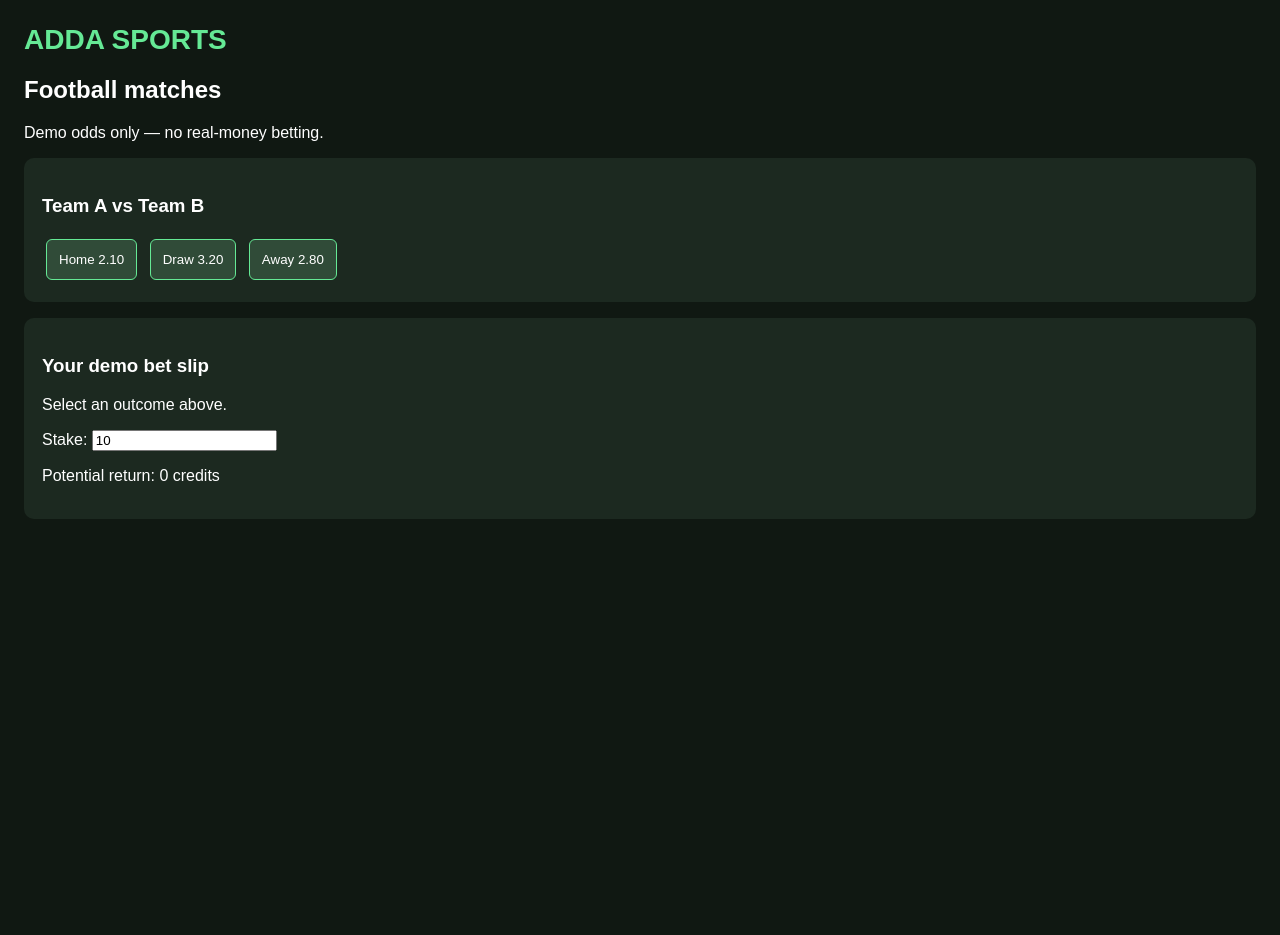
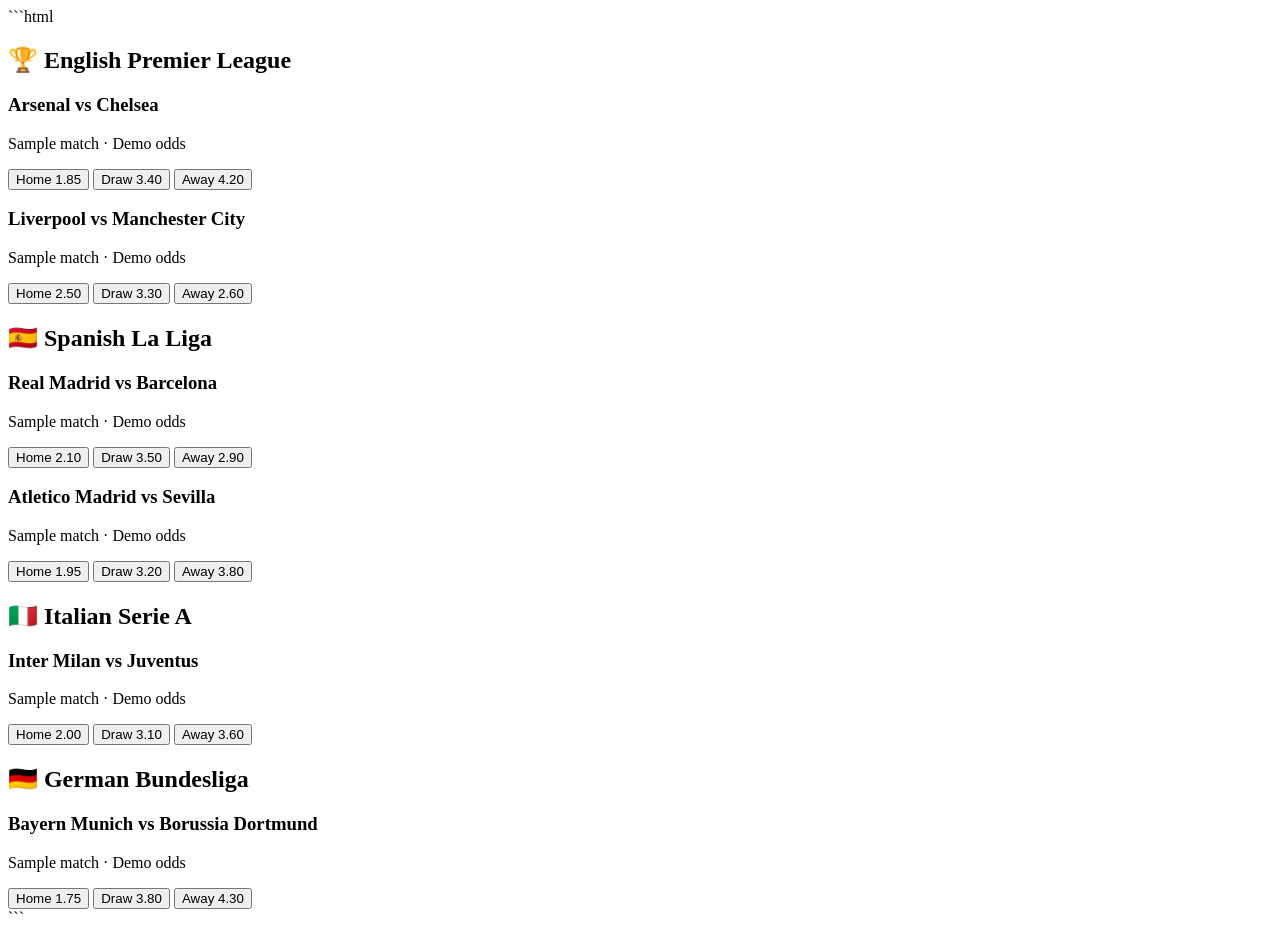
Before and after one commit to loshexdam/addabet, a plain HTML site: page index.html in a window 1280 px wide. Before the commit the page ends 800 px from the top, so only its background shows below. Drawn offline with Linux system fonts and the light colour scheme.

Commit message:
Update index.html

````diff
--- a/index.html
+++ b/index.html
@@ -1,85 +1,67 @@
 
-<!DOCTYPE html>
-<html lang="en">
-<head>
-  <meta charset="UTF-8">
-  <meta name="viewport" content="width=device-width, initial-scale=1">
-  <title>Adda Sports Demo</title>
-  <style>
-    body {
-      font-family: Arial, sans-serif;
-      background: #101812;
-      color: white;
-      margin: 0;
-      padding: 24px;
-    }
-    header {
-      color: #65e995;
-      font-size: 28px;
-      font-weight: bold;
-    }
-    .match {
-      background: #1c2920;
-      padding: 18px;
-      margin: 16px 0;
-      border-radius: 10px;
-    }
-    button {
-      padding: 12px;
-      margin: 4px;
-      background: #304b38;
-      color: white;
-      border: 1px solid #65e995;
-      border-radius: 6px;
-      cursor: pointer;
-    }
-    button:focus, button:hover {
-      background: #267342;
-    }
-  </style>
-</head>
-<body>
-  <header>ADDA SPORTS</header>
-  <h2>Football matches</h2>
-  <p>Demo odds only — no real-money betting.</p>
+```html
+<!-- FOOTBALL LEAGUES AND SAMPLE MATCHES -->
+<section class="league">
+  <h2>🏆 English Premier League</h2>
 
   <div class="match">
-    <h3>Team A vs Team B</h3>
-    <button onclick="select('Home win', 2.1)">Home 2.10</button>
-    <button onclick="select('Draw', 3.2)">Draw 3.20</button>
-    <button onclick="select('Away win', 2.8)">Away 2.80</button>
+    <h3>Arsenal vs Chelsea</h3>
+    <p>Sample match · Demo odds</p>
+    <button onclick="select('Arsenal win', 1.85)">Home 1.85</button>
+    <button onclick="select('Draw', 3.40)">Draw 3.40</button>
+    <button onclick="select('Chelsea win', 4.20)">Away 4.20</button>
   </div>
 
   <div class="match">
-    <h3>Your demo bet slip</h3>
-    <p id="selection">Select an outcome above.</p>
-    <label>Stake:
-      <input id="stake" type="number" min="1" value="10">
-    </label>
-    <p id="return">Potential return: 0 credits</p>
+    <h3>Liverpool vs Manchester City</h3>
+    <p>Sample match · Demo odds</p>
+    <button onclick="select('Liverpool win', 2.50)">Home 2.50</button>
+    <button onclick="select('Draw', 3.30)">Draw 3.30</button>
+    <button onclick="select('Manchester City win', 2.60)">Away 2.60</button>
+  </div>
+</section>
+
+<section class="league">
+  <h2>🇪🇸 Spanish La Liga</h2>
+
+  <div class="match">
+    <h3>Real Madrid vs Barcelona</h3>
+    <p>Sample match · Demo odds</p>
+    <button onclick="select('Real Madrid win', 2.10)">Home 2.10</button>
+    <button onclick="select('Draw', 3.50)">Draw 3.50</button>
+    <button onclick="select('Barcelona win', 2.90)">Away 2.90</button>
   </div>
 
-  <script>
-    let odds = 0;
+  <div class="match">
+    <h3>Atletico Madrid vs Sevilla</h3>
+    <p>Sample match · Demo odds</p>
+    <button onclick="select('Atletico Madrid win', 1.95)">Home 1.95</button>
+    <button onclick="select('Draw', 3.20)">Draw 3.20</button>
+    <button onclick="select('Sevilla win', 3.80)">Away 3.80</button>
+  </div>
+</section>
 
-    function select(name, value) {
-      odds = value;
-      document.getElementById('selection').textContent =
-        name + ' @ ' + value.toFixed(2);
-      calculate();
-    }
+<section class="league">
+  <h2>🇮🇹 Italian Serie A</h2>
 
-    function calculate() {
-      const stake = Number(document.getElementById('stake').value);
-      const result = odds > 0 && stake > 0
-        ? (odds * stake).toFixed(2)
-        : '0.00';
+  <div class="match">
+    <h3>Inter Milan vs Juventus</h3>
+    <p>Sample match · Demo odds</p>
+    <button onclick="select('Inter Milan win', 2.00)">Home 2.00</button>
+    <button onclick="select('Draw', 3.10)">Draw 3.10</button>
+    <button onclick="select('Juventus win', 3.60)">Away 3.60</button>
+  </div>
+</section>
 
-      document.getElementById('return').textContent =
-        'Potential return: ' + result + ' demo credits';
-    }
+<section class="league">
+  <h2>🇩🇪 German Bundesliga</h2>
 
-    document.getElementById('stake').addEventListener('input', calculate);
-  </script>
-</body>
-</html>
+  <div class="match">
+    <h3>Bayern Munich vs Borussia Dortmund</h3>
+    <p>Sample match · Demo odds</p>
+    <button onclick="select('Bayern Munich win', 1.75)">Home 1.75</button>
+    <button onclick="select('Draw', 3.80)">Draw 3.80</button>
+    <button onclick="select('Borussia Dortmund win', 4.30)">Away 4.30</button>
+  </div>
+</section>
+```
````
